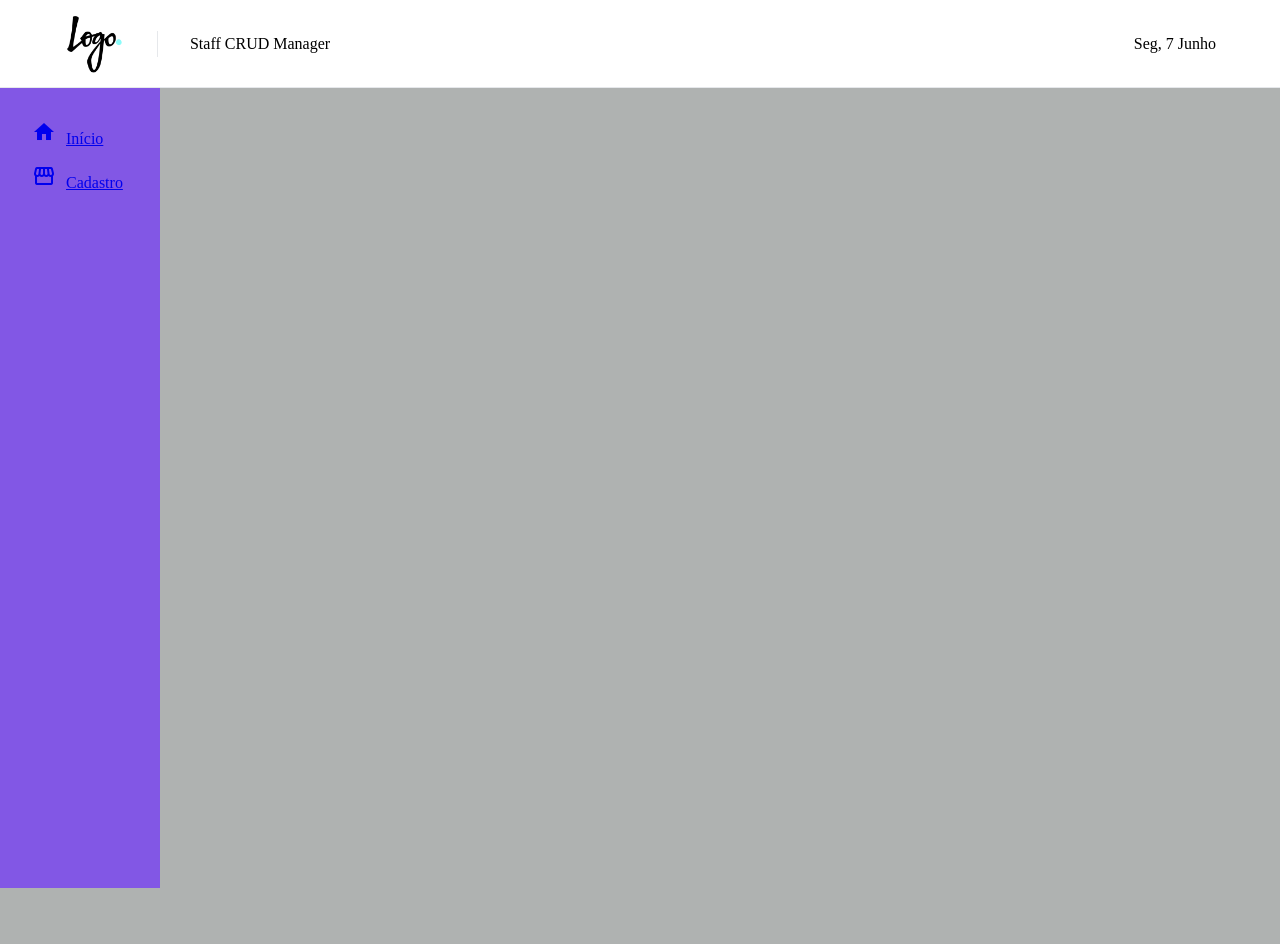
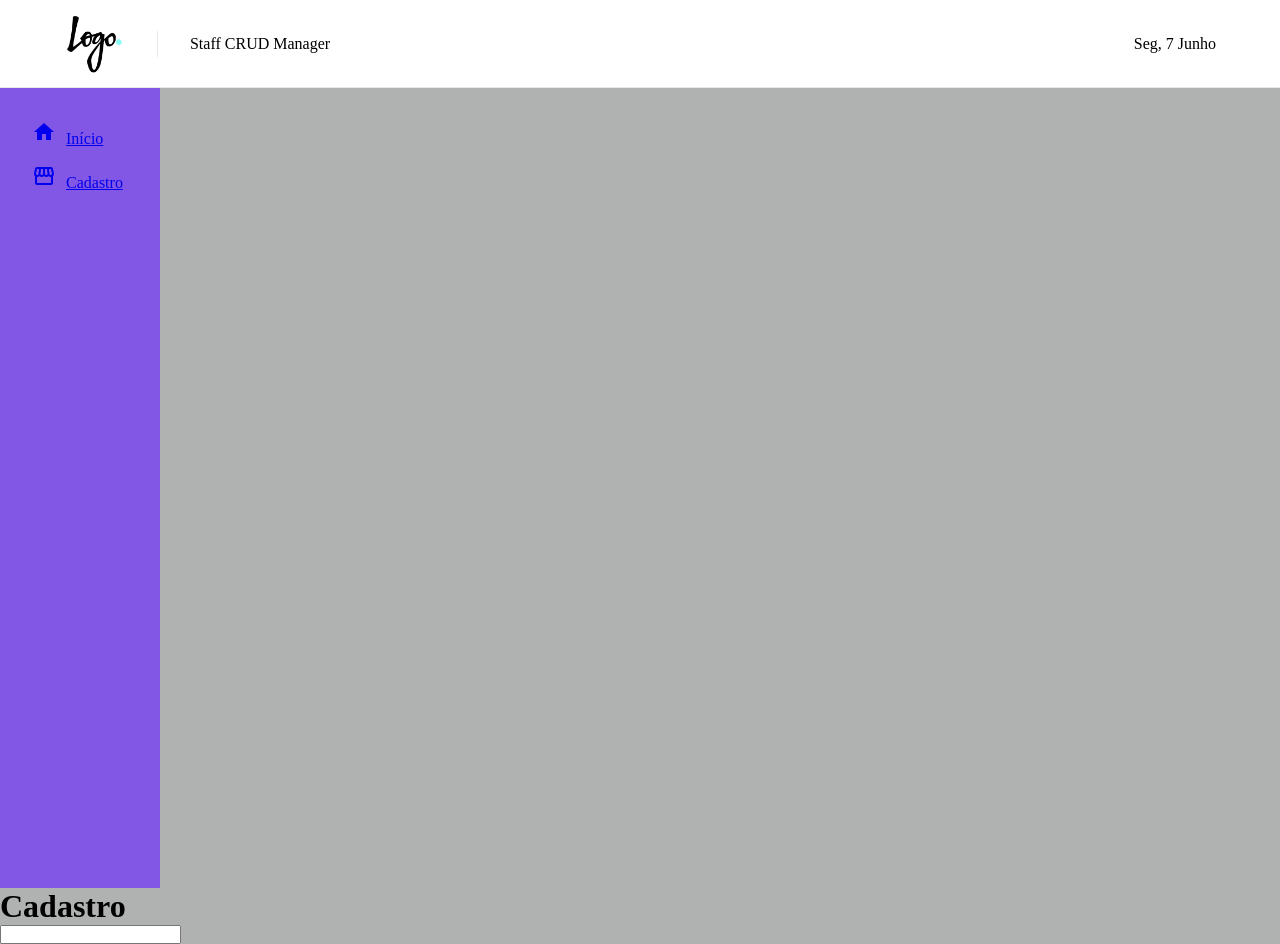
Before and after one commit to dekopossas/staff-management, a React (Create React App) app in the folder frontend/: page /create-employee in a window 1280 px wide. Before the commit the page ends 888 px from the top, so only its background shows below. Built offline with nearby package versions, Linux system fonts and the light colour scheme.

Commit message:
renderizando componente formulario

```diff
--- a/frontend/src/pages/CreateEmployee/index.tsx
+++ b/frontend/src/pages/CreateEmployee/index.tsx
@@ -1,4 +1,5 @@
 // import React, { useEffect, useState } from "react";
+import FormsCreateEmployee from "../../components/FormsCreateEmployee";
 import Header from "../../components/Header";
 import NavSide from "../../components/NavSide";
 
@@ -8,6 +9,7 @@ function CreateEmployee() {
     <div>
       <Header />
       <NavSide />
+      <FormsCreateEmployee />
     </div>
   );
 }
```
